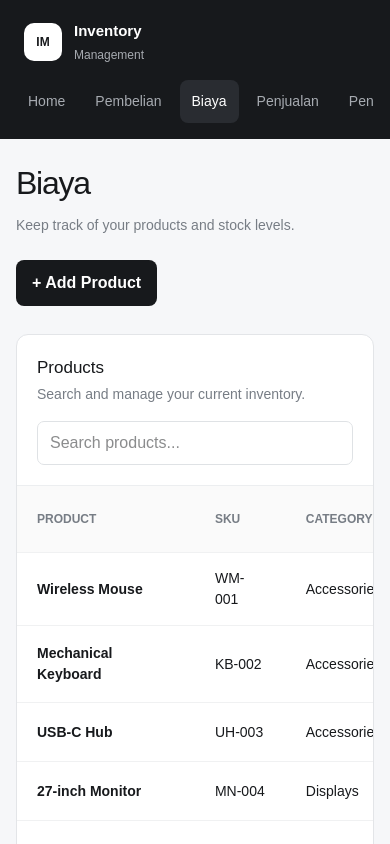
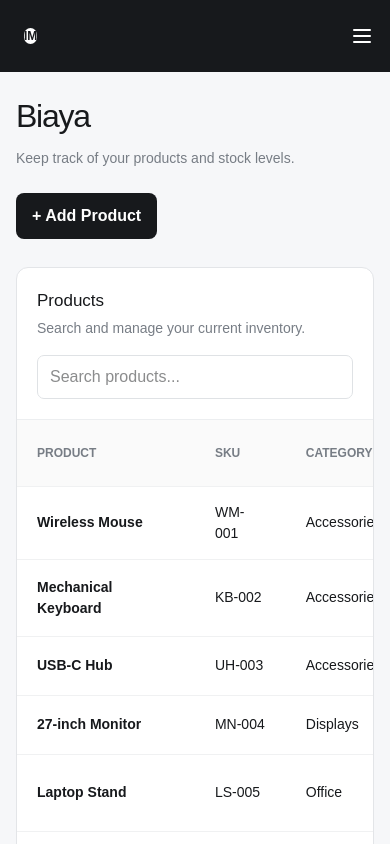
Before and after one commit to nlimvanio/neraca-keuangan, a Next.js app: page /biaya in a window 390 px wide. Shown: the top 844 px of the page. Built offline with nearby package versions, Linux system fonts and the light colour scheme.

Commit message:
refactor: refactor sidebar into TailwindCSS

```diff
--- /dev/null
+++ b/app/test/page.tsx
@@ -0,0 +1,25 @@
+"use client";
+import { usePathname } from "next/navigation";
+import Sidebar from "@/components/Sidebar";
+
+const navItems = [
+  { href: "/", label: "Home" },
+  { href: "/pembelian", label: "Pembelian" },
+  { href: "/biaya", label: "Biaya" },
+  { href: "/penjualan", label: "Penjualan" },
+  { href: "/penerimaan", label: "Penerimaan" },
+  { href: "/summary", label: "Summary" },
+  { href: "/test", label: "Test" }
+]
+
+export default function Test(){
+    const pathName = usePathname();
+    return (
+        <main className="flex min-h-screen">
+           {/* Sidebar */}
+           <Sidebar />
+           {/* Main Content */}
+        </main>
+    );
+
+}
--- a/components/Sidebar.tsx
+++ b/components/Sidebar.tsx
@@ -1,5 +1,6 @@
 import Link from "next/link";
 import { usePathname } from "next/navigation";
+import { useState } from "react";
 
 const navItems = [
     { href: "/", label: "Home" },
@@ -7,38 +8,81 @@ const navItems = [
     { href: "/biaya", label: "Biaya" },
     { href: "/penjualan", label: "Penjualan" },
     { href: "/penerimaan", label: "Penerimaan" },
-  { href: "/summary", label: "Summary" }
+    { href: "/summary", label: "Summary" },
+    { href: "/test", label: "Test" }
 ]
 
 export default function Sidebar() {
     const pathName = usePathname();
-  return (
-    <aside className="sidebar">
-      <div className="brand">
-        <div className="brand-mark">IM</div>
-        <div><strong>Inventory</strong><span>Management</span></div>
-      </div>
-      <nav className="nav">
-        {
-          navItems.map((item) => {
-            const isActive =
-            item.href === "/"
-              ? pathName === "/"
-              : pathName === item.href ||
-                pathName.startsWith(`${item.href}/`);
-
+    const [mobileMenuOpen, setMobileMenuOpen] = useState(false);
+    const navPages = navItems.map(item => {
+        const isActive = item.href === "/" ? pathName === "/" : pathName === item.href || pathName.startsWith(`${item.href}/`);
         return (
             <Link
                 key={item.href}
                 href={item.href}
-                className={`nav-item ${isActive ? "active" : ""}`}
+                className={"block py-3 px-2.5 rounded-[0.5rem] text-9xl" + (isActive ? "bg-[#292c31] text-white" : "hover:bg-[#292c31] transition-colors duration-150")}
             >
                 {item.label}
             </Link>
         )
     })
+
+    return (
+        <div className={
+            "flex flex-col sm:sticky" +
+            " top-0 left-0 " +
+            " sm:min-h-screen bg-[#17191c] text-white " +
+            " w-[] sm:w-[17vw] " +
+            " gap-[1em] py-[24px] px-[16px]" +
+            " font-[Arial, Helvetica, sans-serif]" +
+            " text-sm"
+            + (mobileMenuOpen ? " fixed top-0 left-0 right-0 bottom-0 z-50 bg-[#17191c] bg-opacity-30 backdrop-blur-md" : "")
         }
+
+        >
+            <div className="flex items-center justify-between gap-3">
+                {/* Brand */}
+                <div className="grid grid-cols-[3.5fr_6.5fr] gap-3 px-2">
+                    {/* Logo */}
+                    <div className="flex items-center justify-center rounded-full bg-[#fff] font-bold text-xs text-[#17191c]">
+                        IM
+                    </div>
+                    {/* Inventory Management */}
+                    <div className="hidden sm:flex flex-col justify-center text-[0.8rem]">
+                        <strong>Inventory</strong>
+                        <p>Management</p>
+                    </div>
+                </div>
+                {/* Mobile Button */}
+                <div id='mobileMenu' onClick={() => setMobileMenuOpen((current) => !current)} className="flex sm:hidden items-center justify-center">
+                    <svg
+                        xmlns="http://www.w3.org/2000/svg"
+                        width="24"
+                        height="24"
+                        viewBox="0 0 24 24"
+                        fill="none"
+                        stroke="currentColor"
+                        strokeWidth="2"
+                        strokeLinecap="round"
+                    >
+                        <path d="M4 6h16" />
+                        <path d="M4 12h16" />
+                        <path d="M4 18h16" />
+                    </svg>
+                </div>
+            </div>
+            {/* Mobile Navigation */}
+            <nav className={("fixed top-16 bottom-0 right-0 left-0 p-5 sm:hidden bg-transparent backdrop-blur-md") + (mobileMenuOpen ? " flex flex-col gap-1.5 text-[#a7abb1] tracking-wide" : " hidden")}>
+                {navPages}
             </nav>
-    </aside>
+            {/* Desktop Navigation */}
+            <nav className="hidden sm:flex flex-col gap-1.5 text-[#a7abb1] tracking-wide">
+                {navPages}
+            </nav>
+
+
+        </div>
+
     )
 }
--- a/tsconfig.json
+++ b/tsconfig.json
@@ -4,7 +4,7 @@
     "skipLibCheck":true,"strict":true,"noEmit":true,"esModuleInterop":true,
     "module":"esnext","moduleResolution":"bundler","resolveJsonModule":true,
     "isolatedModules":true,"jsx":"preserve","incremental":true,
-    "ignoreDeprecations":"6.0",
+    "ignoreDeprecations":"5.0",
     "baseUrl":".","paths":{"@/*":["./*"]},"plugins":[{"name":"next"}]
   },
   "include":["next-env.d.ts","**/*.ts","**/*.tsx",".next/types/**/*.ts"],
```
Also changed, not shown: 1 other file (tests, documents, lock files or other folders). Lines whose indentation alone changed are shown as unchanged.
